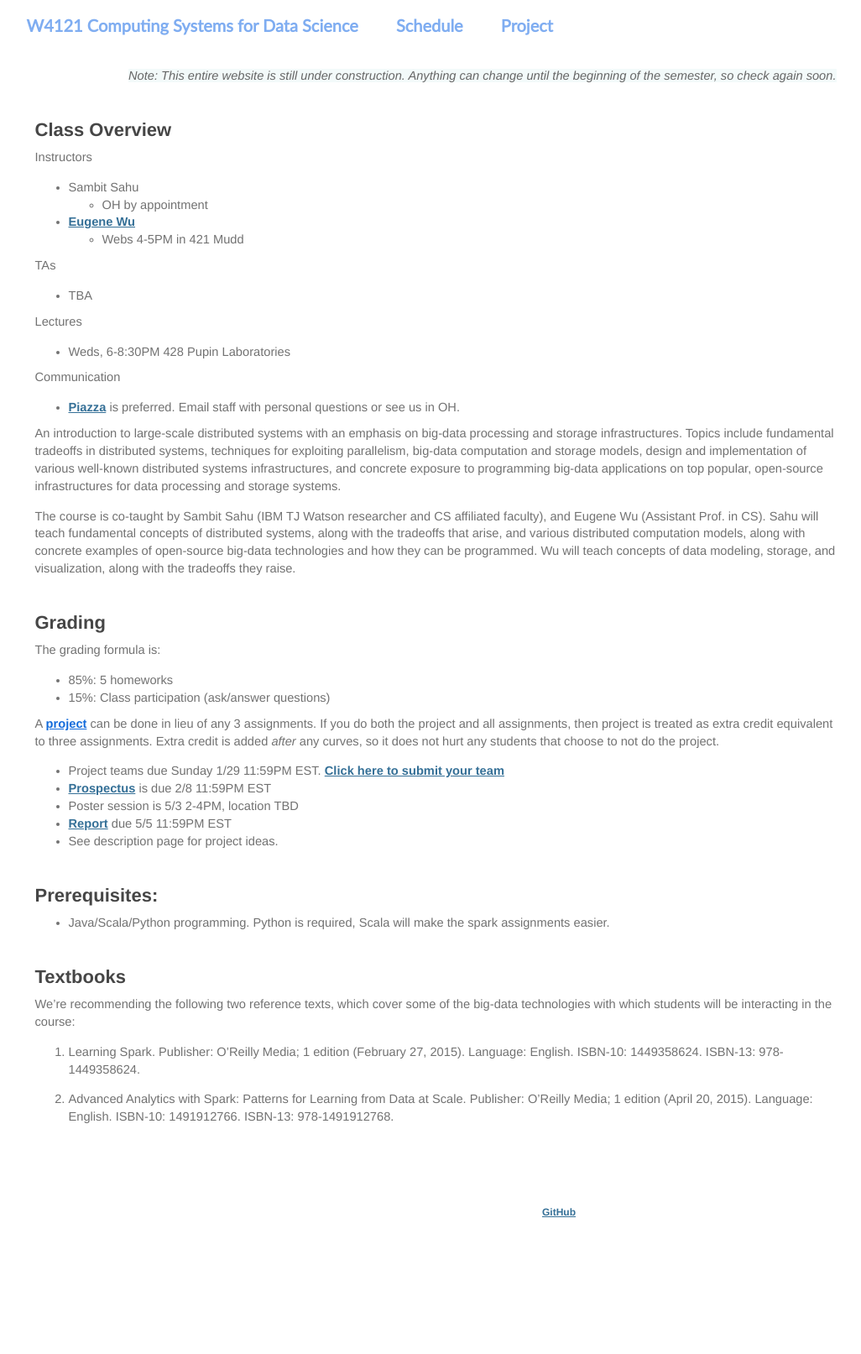
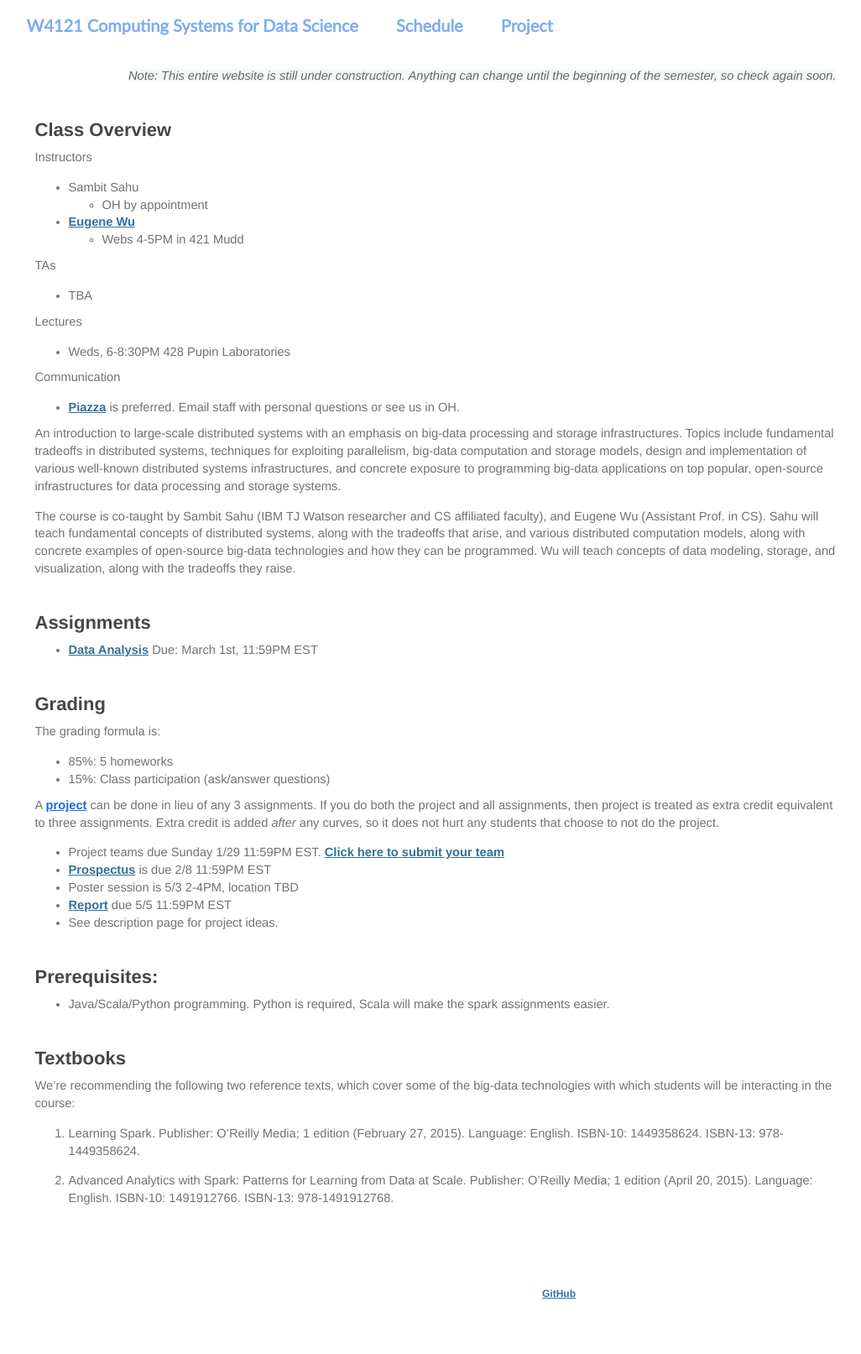
Before and after one commit to KnightMollo/w4121.github.io, a Jekyll site: the page built from index.md, in a window 1280 px wide. Shown: the whole page at 84% size, without its empty margins (121-1147 px from the left). Built offline with Jekyll 4.4.1, drawn with Linux system fonts in a browser that asks for light colours; before the commit the page ends 1516 px from its top, so only the background shows below that.

Commit message:
updated website

```diff
--- a/index.md
+++ b/index.md
@@ -38,6 +38,10 @@ An introduction to large-scale distributed systems with an emphasis on big-data
 The course is co-taught by  Sambit Sahu (IBM TJ Watson researcher and CS affiliated faculty), and Eugene Wu (Assistant Prof. in CS).
 Sahu will teach fundamental concepts of distributed systems, along with the tradeoffs that arise, and various distributed computation models, along with concrete examples of open-source big-data technologies and how they can be programmed.  Wu will teach concepts of data modeling, storage, and visualization, along with the tradeoffs they raise.
 
+## Assignments
+
+* [Data Analysis](https://www.instabase.com/Aligator/4121_csds_hw_public/fs/Instabase%20Drive/HW3/)  Due: March 1st, 11:59PM EST
+
 ## Grading
 
 The grading formula is:
```
